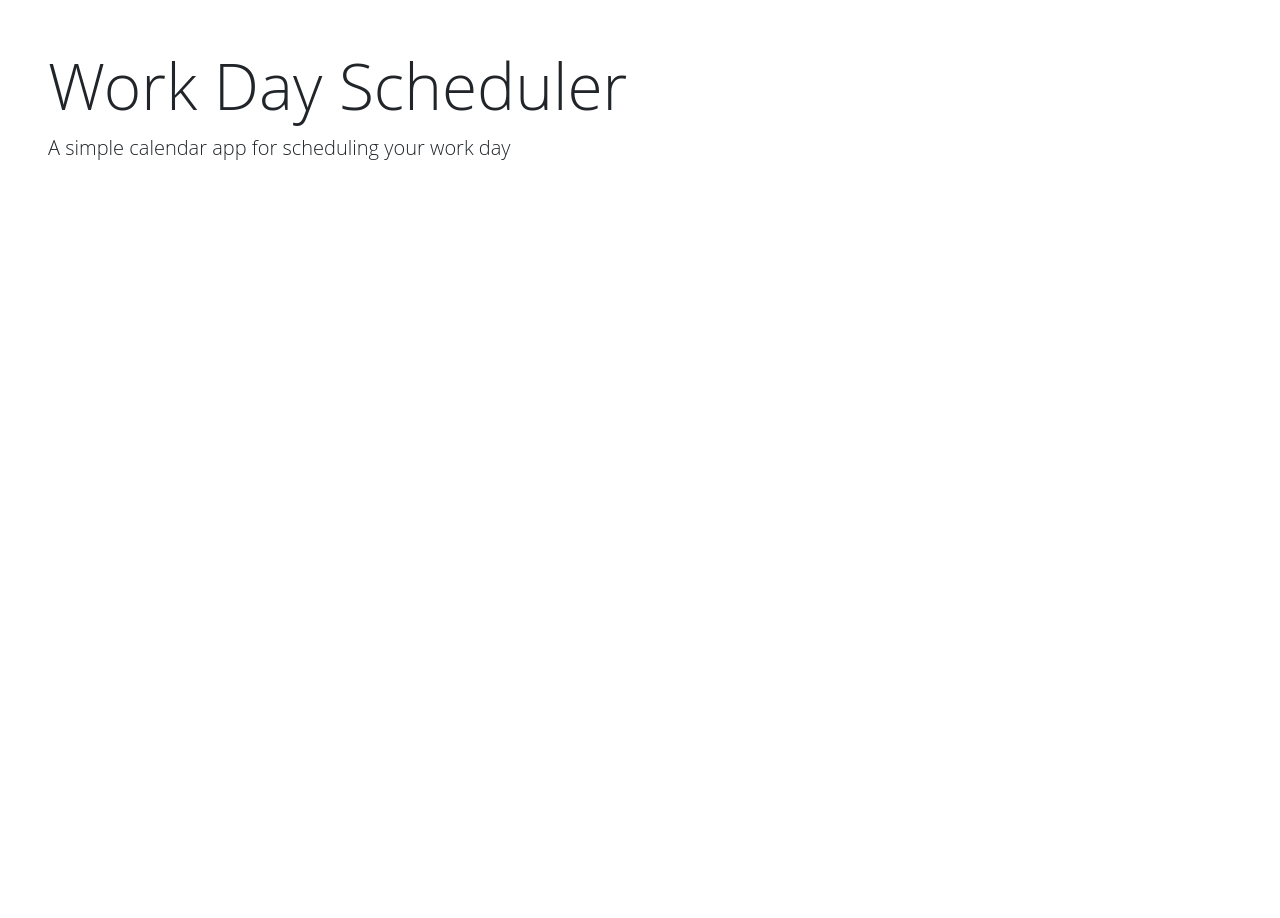
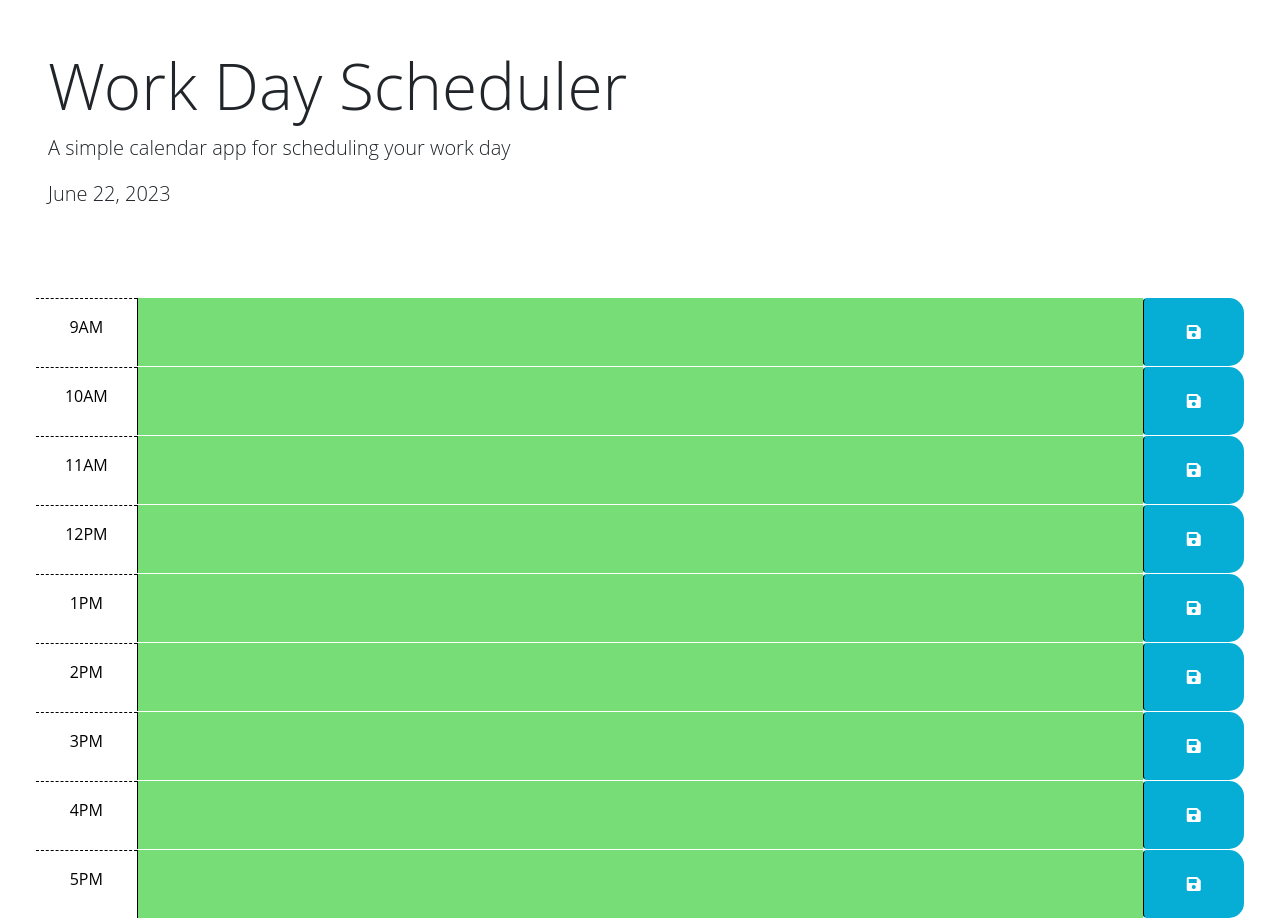
Before and after one commit to Abstractl0gic/week-5-challenge, a plain HTML site: page index.html in a window 1280 px wide. Before the commit the page ends 800 px from the top, so only its background shows below. Drawn offline with nearby package versions, Linux system fonts and the light colour scheme; files that its build step writes are made by us from their sources.

Commit message:
debugged stylesheet

```diff
--- a/index.html
+++ b/index.html
@@ -20,7 +20,7 @@
       href="https://fonts.googleapis.com/css2?family=Fira+Sans:wght@400;700&display=swap"
       rel="stylesheet"
     />
-    <link rel="stylesheet" href=".assets/css/style.css" />
+    <link rel="stylesheet" href="./assets/css/style.css" />
     <title>Work Day Scheduler</title>
   </head>
 
@@ -36,6 +36,6 @@
     integrity="sha256-iu/zLUB+QgISXBLCW/mcDi/rnf4m4uEDO0wauy76x7U="
     crossorigin="anonymous"></script>
 
-    <script src="./asset/js/script.js"></script>
+    <script src="./assets/js/script.js"></script>
   </body>
 </html>
```
